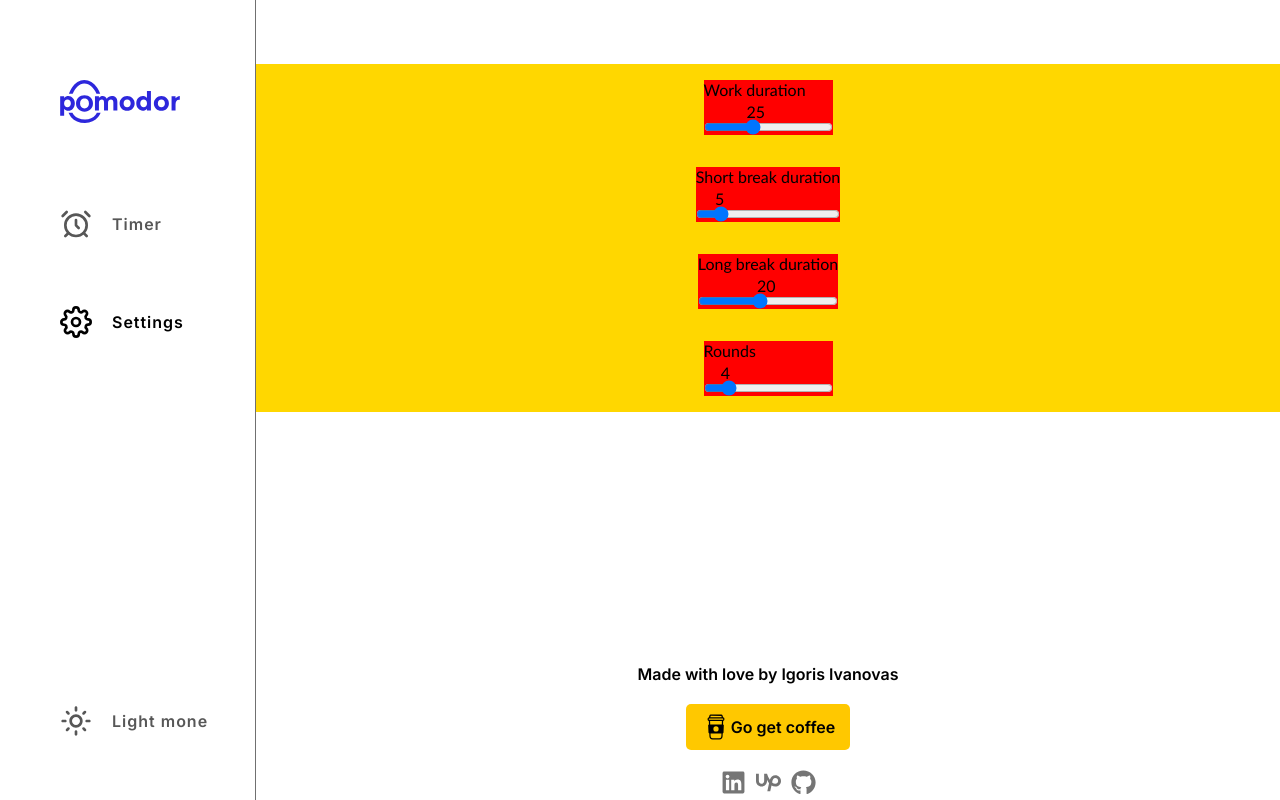
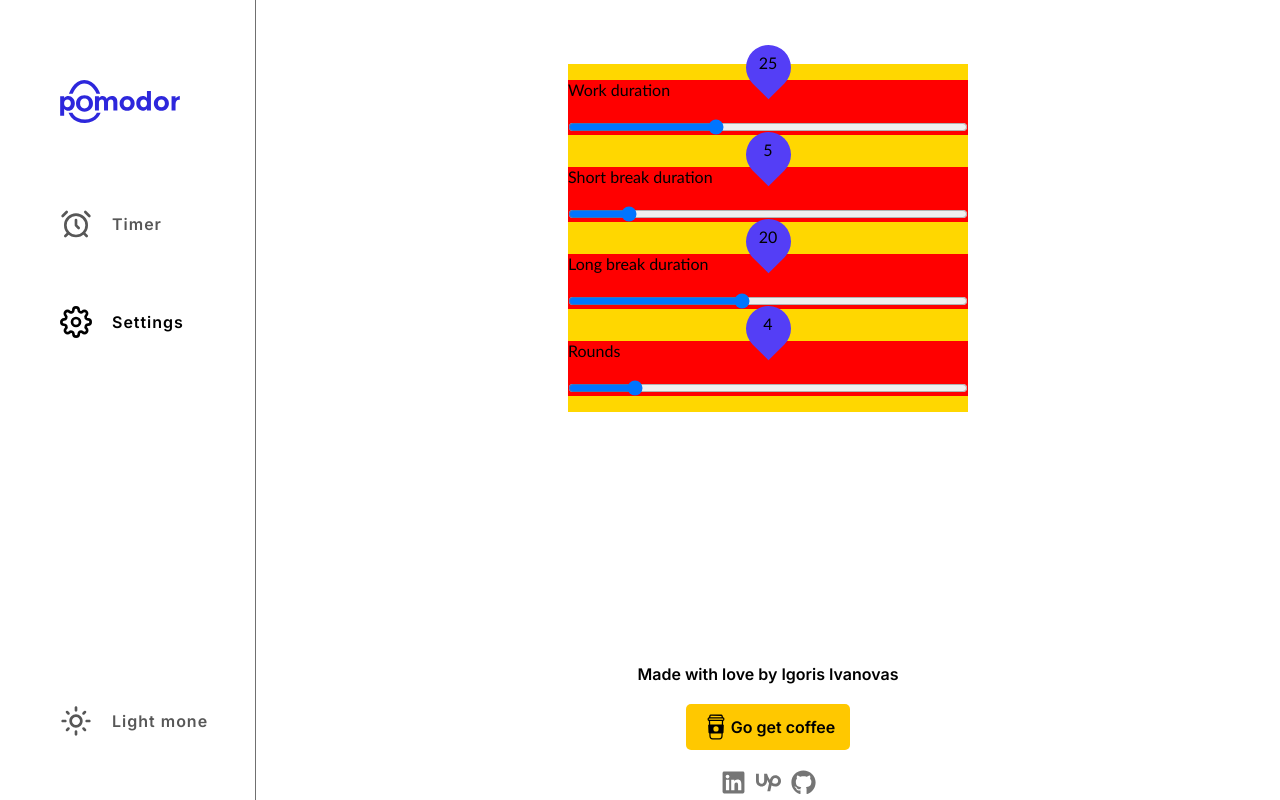
Before and after one commit to igoris12/pomodoro-app, a React (Create React App) app: page /pomodoro-app/settings in a window 1280 px wide. Built offline with nearby package versions, Linux system fonts and the light colour scheme.

Commit message:
working on ragne value style

```diff
--- a/src/components/Settings/RangeInput.jsx
+++ b/src/components/Settings/RangeInput.jsx
@@ -6,7 +6,9 @@ function RangeInput({ value, max, min, name, text, defValue, change }) {
       <label htmlFor={name}>{text}</label>
       <span
         className="value"
-        style={{ left:  value  / max  * 100 - min  / max  * 100 + '%' }}
+        // style={{ left:  value  / max  * 100 - min  / max  * 100 + '%' }}
+        // style={{ left:  value  / max  * 100  + '%' }}
+
 
       >
         {value}
--- a/src/components/Settings/RangeInput.scss
+++ b/src/components/Settings/RangeInput.scss
@@ -7,8 +7,31 @@
   background-color: red;
   position: relative;
   gap: 20px;
+  width: 100%;
   .value {
     position: absolute;
-        top: 40%;
+    display: flex;
+    align-items: center;
+    justify-content: center;
+    top: -40px;
+    left: 50%;
+    width: 45px;
+    height: 45px;
+    transform: translateX(-50%);
+    background-color: transparent;
+    border-radius: 50% 50% 50% 50%;
+    z-index: 2;
+    &::after {
+      position: absolute;
+      content: "";
+      top: 10%;
+      left: 50%;
+      width: 45px;
+      height: 45px;
+      background-color: rgb(84, 62, 246);
+      z-index: -1;
+      transform: translateX(-50%) rotate(45deg);
+      border-radius: 50% 50% 0 50%;
     }
   }
+}
--- a/src/components/Settings/Settings.scss
+++ b/src/components/Settings/Settings.scss
@@ -12,7 +12,7 @@
     }
     form {
         background-color: gold;
-        width: 100%;
+        width: 400px;
         display: flex;
         flex-direction: column;
         align-items: center;
```
Lines whose indentation alone changed are shown as unchanged.
